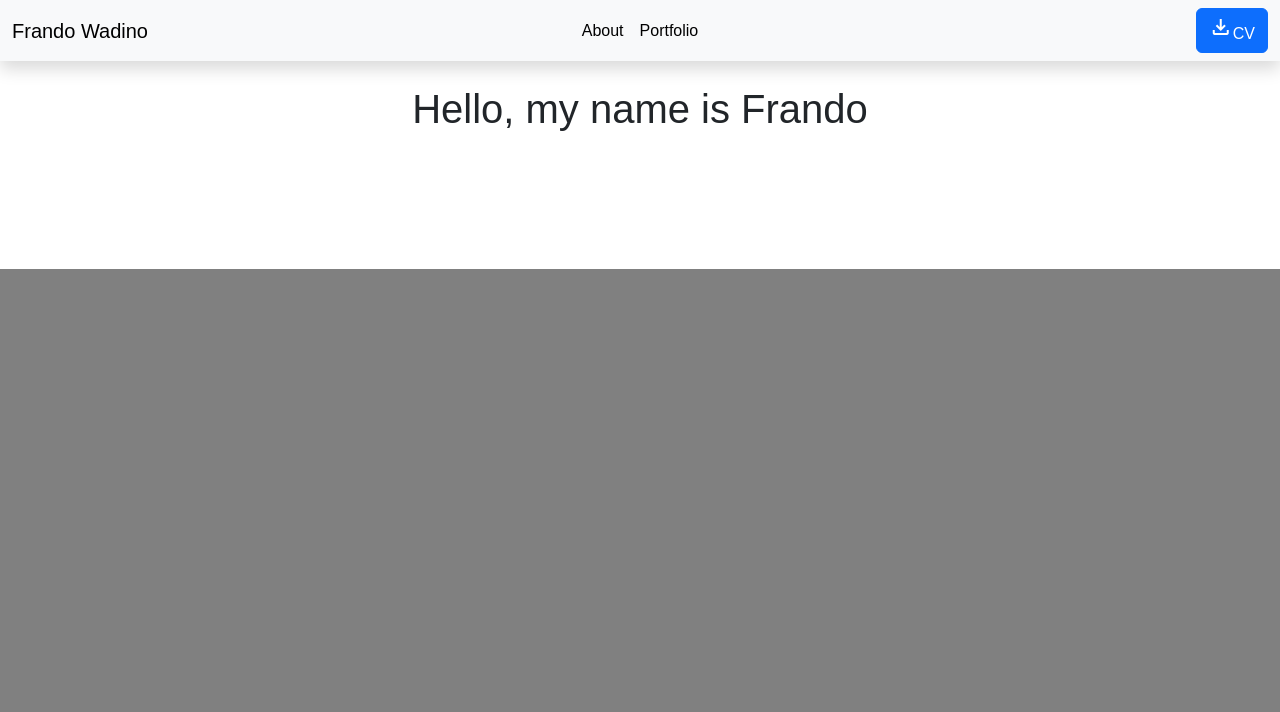
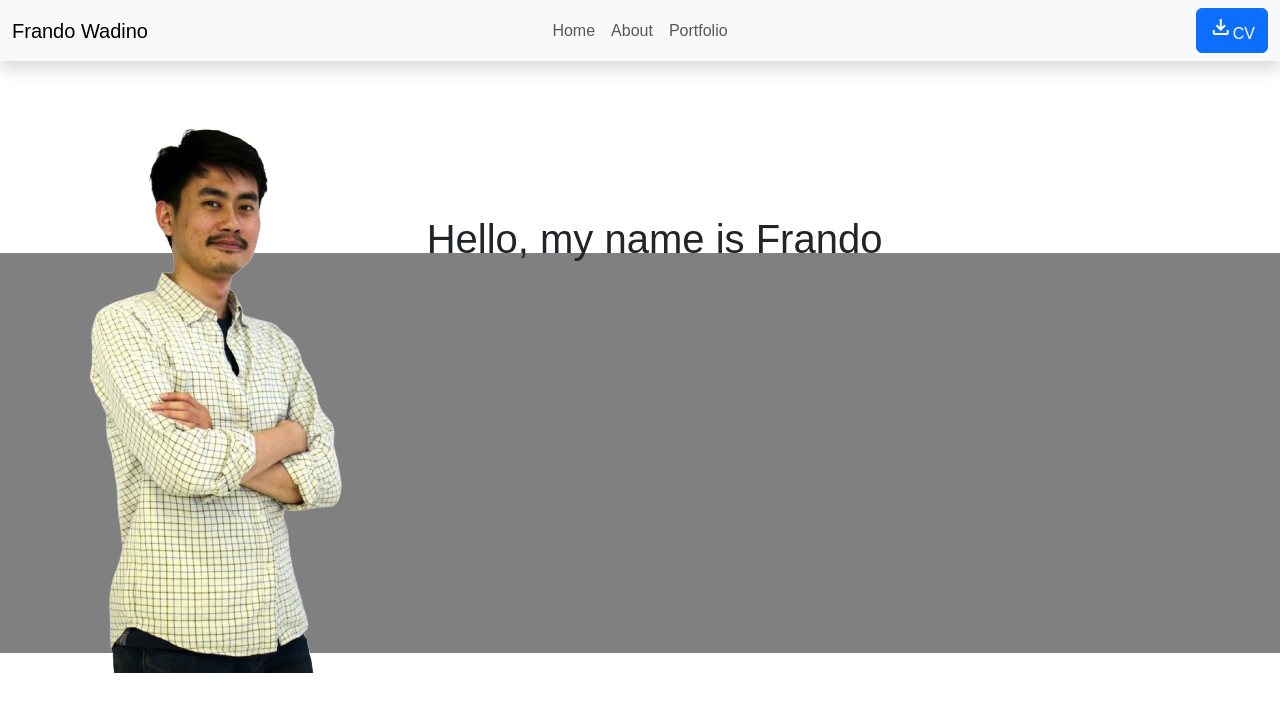
Before and after one commit to wowdinow/Portfolio, a Vue app: page / in a window 1280 px wide. Shown: the top 712 px of the page. Built offline with nearby package versions, Linux system fonts and the light colour scheme.

Commit message:
Adding nav bar feature and home content

```diff
--- a/src/components/Navbar.vue
+++ b/src/components/Navbar.vue
@@ -1,6 +1,12 @@
 <script>
+import { RouterLink } from 'vue-router';
+
 export default{
-
+    data(){
+        return{
+            activeTab: 'tab4'
+        }
+    }
 }
 </script>
 
@@ -8,18 +14,21 @@ export default{
   <!-- Navbar -->
   <nav class="navbar navbar-expand-lg navbar-light bg-light shadow sticky-top">
     <div class="container-fluid">
-        <a class="navbar-brand" href="/">Frando Wadino</a>
+        <router-link class="navbar-brand" href="/">Frando Wadino</router-link>
         <div class="collapse navbar-collapse d-flex justify-content-center">
             <ul class="navbar-nav mb-2 mb-lg-0">
                 <li class="nav-item">
-                    <a class="nav-link active" aria-current="page" href="/about">About</a>
+                    <router-link class="nav-link" :class="{active: activeTab === 'tab1'}" @click="activeTab = 'tab1'" to="/">Home</router-link>
                 </li>
                 <li class="nav-item">
-                    <a class="nav-link active" aria-current="page" href="/portfolio">Portfolio</a>
+                    <router-link class="nav-link" :class="{active: activeTab === 'tab2'}" @click="activeTab = 'tab2'" to="/about">About</router-link>
+                </li>
+                <li class="nav-item">
+                    <router-link class="nav-link" :class="{active: activeTab === 'tab3'}" @click="activeTab = 'tab3'" to="/portfolio">Portfolio</router-link>
                 </li>
             </ul>
         </div>
-        <a class="btn btn-primary" href=""><span class="material-symbols-outlined">download</span>CV</a>
+        <button class="btn btn-primary" @click=""><span class="material-symbols-outlined">download</span>CV</button>
     </div>
 </nav>
 
@@ -30,5 +39,9 @@ export default{
         position: absolute;
         left: 50%;
         transform: translateX(-50%);
-    };
+    }
+
+.nav-link.active{
+        text-decoration: underline;
+    }
 </style>
--- a/src/views/HomeView.vue
+++ b/src/views/HomeView.vue
@@ -1,26 +1,38 @@
-<script>
-</script>
+<script></script>
 
 <template>
-<div class="">
+  <!-- <div class="">
 
+  <div class="d-flex justify-content-center">
+
+  </div>
   <div class="picture">
-    <img src="" alt="">
-    <div class="d-flex justify-content-center">
-      <h1>Hello, my name is Frando</h1>
-    </div>
+
     <div class="background">
     </div>
   </div>
-</div>
+</div> -->
+
+  <div class="d-flex">
+    <div class="d-flex" style="width: 100%; position: absolute; ">
+      <div style="width: 40%; height: 500px;">
+        <img src="../assets/Portrait.png" alt="">
+      </div>
+      <div style="width: 80%; height: 100px; margin-top: 12%;" >
+        <h1>Hello, my name is Frando</h1>
+      </div>
+    </div>
+    <div class="background"></div>
+  </div>
 </template>
 
 <style>
-.background{
+.background {
   width: 100%;
-  height: 650px;
+  height: 400px;
   background-color: grey;
-  margin-top: 10%;
+  margin-top: 15%;
   z-index: -1;
+  position: relative;
 }
 </style>
--- a/src/views/PortfolioView.vue
+++ b/src/views/PortfolioView.vue
@@ -27,7 +27,7 @@ export default {
 </script>
 
 <template>
-  <div class="container">
+  <div class="container mt-5">
     <ul class="nav nav-tabs">
       <li class="nav-item">
         <a class="nav-link" :class="{ active: activeTab === 'tab1' }"
```
Also changed, not shown: src/assets/Portrait.png (added).
